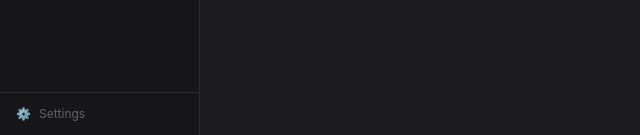
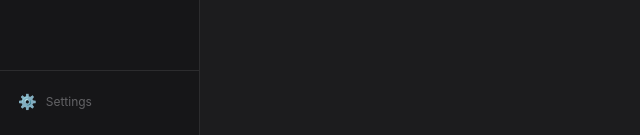
Before and after one commit to tomsjcriordan/av-desk, a React (Vite) app in the folder src/renderer/: page /#/expenses in a window 1280 px wide. Shown: the part 665-800 px from the top of the page, without its empty margins (0-640 px from the left). Built offline with nearby package versions, Linux system fonts and the light colour scheme.

Commit message:
fix: strengthen active state test and consistent settings nav highlight

```diff
--- a/src/renderer/src/components/Sidebar.jsx
+++ b/src/renderer/src/components/Sidebar.jsx
@@ -78,21 +78,8 @@ export default function Sidebar() {
       </nav>
 
       {/* Settings */}
-      <div style={{ padding: '12px 16px', borderTop: `1px solid ${colors.borderLight}` }}>
-        <NavLink
-          to="/settings"
-          style={({ isActive }) => ({
-            display: 'flex',
-            alignItems: 'center',
-            gap: '8px',
-            fontSize: '12px',
-            textDecoration: 'none',
-            color: isActive ? colors.text : colors.textSecondary,
-          })}
-        >
-          <span>⚙️</span>
-          <span>Settings</span>
-        </NavLink>
+      <div style={{ padding: '12px 8px', borderTop: `1px solid ${colors.borderLight}` }}>
+        <NavItem path="/settings" label="Settings" icon="⚙️" />
       </div>
     </div>
   )
```
Also changed, not shown: 1 other file (tests, documents, lock files or other folders).
